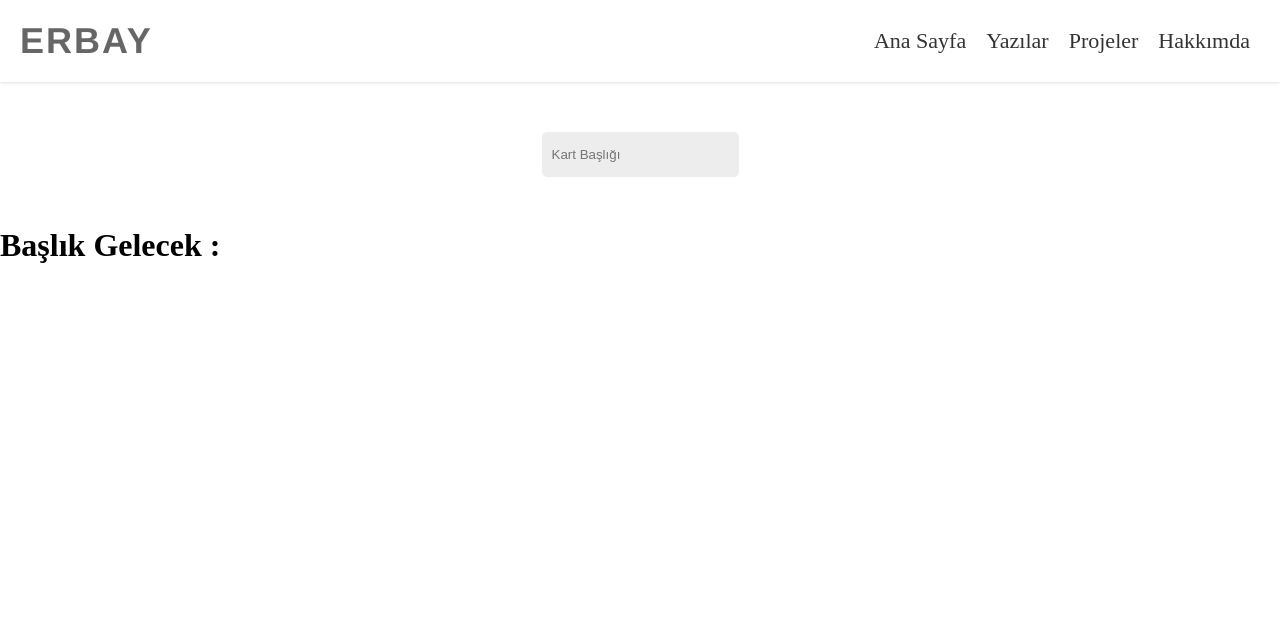
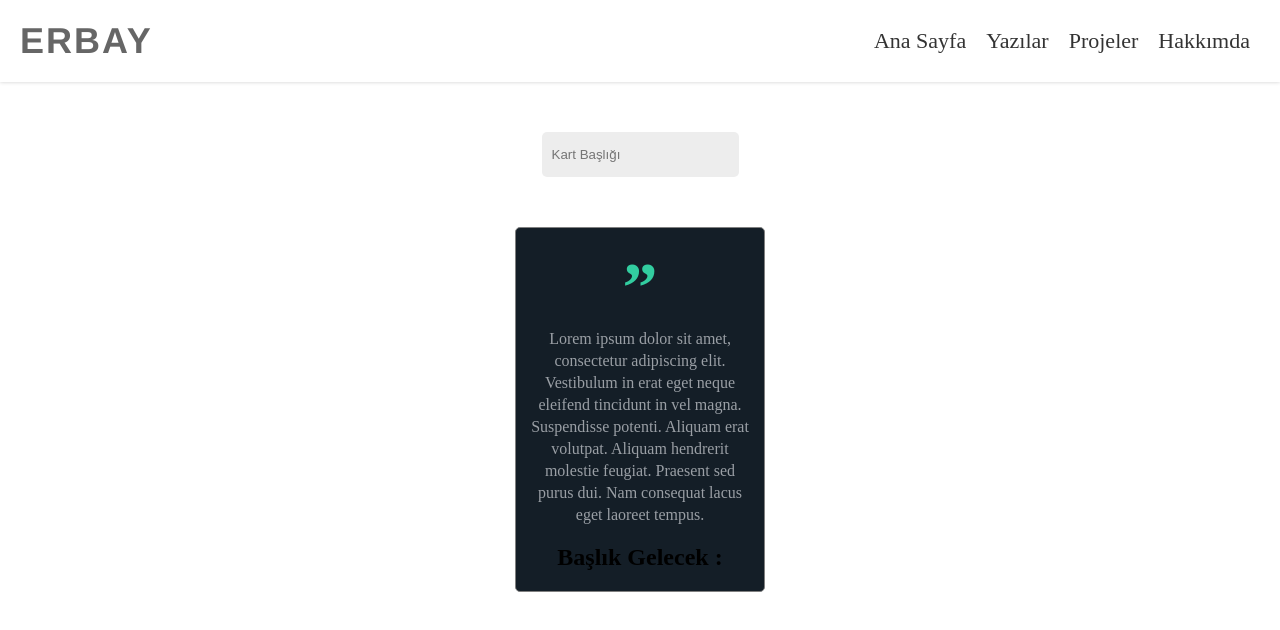
Before and after one commit to alaattinerby/Kodluyoruz-React-Headers, a React (Create React App) app: page / in a window 1280 px wide. Shown: the top 630 px of the page. Built offline with nearby package versions, Linux system fonts and the light colour scheme.

Commit message:
css update

```diff
--- a/src/App.css
+++ b/src/App.css
@@ -43,3 +43,25 @@ nav a:hover{
 .inputData:focus{
   box-shadow:1px 1px 10px #dfdfdfcc;
 }
+.sectionUserCard{
+  display: flex;
+}
+.userCard{
+  border: 1px solid gray;
+  margin: auto;
+  width: 250px;
+  text-align: center;
+  padding:20px 15px;
+  background-color: #141E27;
+  border-radius: 5px;
+  overflow: hidden;
+}
+.userCard p{
+  color: #9A9FA5;
+  line-height: 22px;
+}
+.userCard span{
+  font-size: 70px;
+  font-weight: bold;
+  color: #32CDA0;
+}
--- a/src/Components/UserCard.js
+++ b/src/Components/UserCard.js
@@ -7,9 +7,19 @@ function UserCard() {
 
     return(
         <>
-            <InputCard onChange={value => setNameState(value)} />
-            <h1>Başlık Gelecek : {nameState}</h1>
-
+        <InputCard onChange={value => setNameState(value)} />
+            <section className="sectionUserCard">
+                <div className="userCard">
+                    <span>”</span>
+                    <p>
+                        Lorem ipsum dolor sit amet, consectetur adipiscing elit. Vestibulum in erat eget neque eleifend tincidunt in vel magna.
+                        Suspendisse potenti. Aliquam erat volutpat. Aliquam hendrerit molestie feugiat. Praesent sed purus dui.
+                        Nam consequat lacus eget laoreet tempus.
+                    </p>
+                    <img src=""></img>
+                    <h1>Başlık Gelecek : {nameState}</h1>
+                </div>
+            </section>
         </>
     )
 }
```
